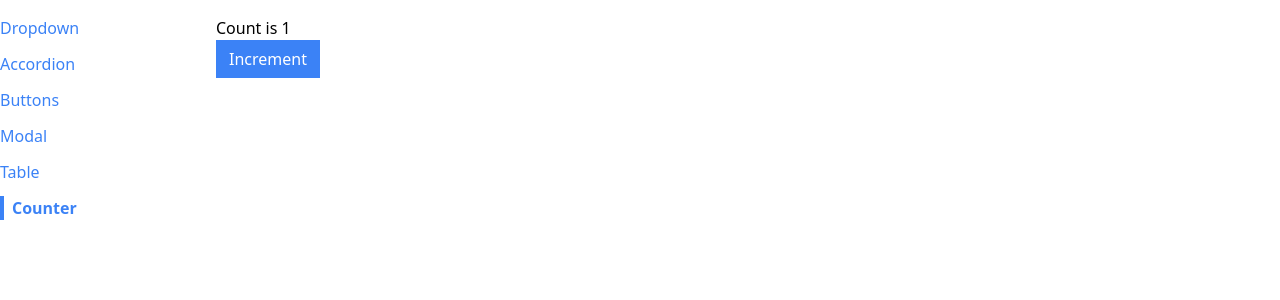
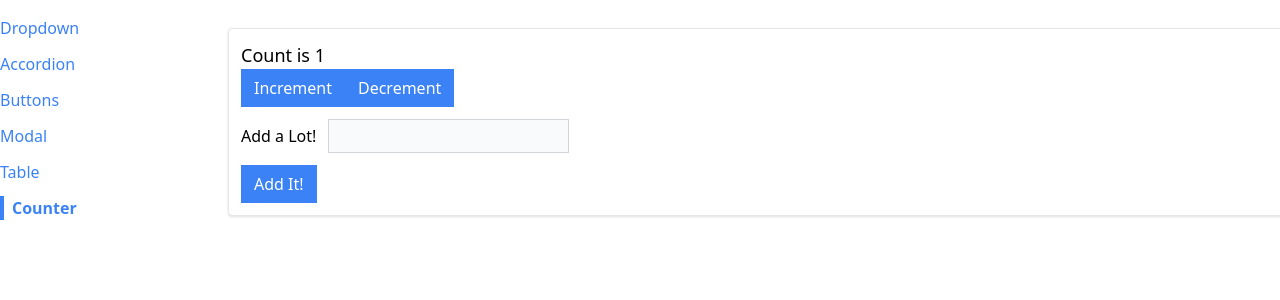
Before and after one commit to AmanMayank/Components, a React (Create React App) app: page /counter in a window 1280 px wide. Shown: the top 300 px of the page. Built offline with nearby package versions, Linux system fonts and the light colour scheme.

Commit message:
UpdateCounter

```diff
--- a/src/pages/CounterPage.js
+++ b/src/pages/CounterPage.js
@@ -1,15 +1,53 @@
+import { useState } from "react";
 import Button from "../components/Button";
-import { useCounter } from "../hooks/useCounter";
+import Panel from "../components/Panel";
 
 function CounterPage({ initialCount }) {
-  const { count, increment } = useCounter(initialCount);
+  const [count, setCount] = useState(initialCount);
+  const [valueToAdd, setValueToAdd] = useState(0);
+
+  const increment = () => {
+    setCount(count + 1);
+  };
+
+  const decrement = () => {
+    setCount(count - 1);
+  };
+
+  const handleChange = (event) => {
+    const value = parseInt(event.target.value) || 0;
+    setValueToAdd(value);
+  };
+
+  const handleSubmit = (event) => {
+    event.preventDefault();
+    setCount(count + valueToAdd);
+    setValueToAdd(0);
+  };
+
   return (
-    <div>
-      <h1>Count is {count}</h1>
-      <Button primary onClick={increment}>
-        Increment
-      </Button>
-    </div>
+    <Panel className="m-3">
+      <h1 className="text-lg">Count is {count}</h1>
+      <div className="flex flex-row">
+        <Button primary onClick={increment}>
+          Increment
+        </Button>
+        <Button primary onClick={decrement}>
+          Decrement
+        </Button>
+      </div>
+
+      <form onSubmit={handleSubmit}>
+        <label> Add a Lot!</label>
+        <input
+          value={valueToAdd || ""}
+          onChange={handleChange}
+          type="number"
+          className="p-1 m-3 bg-gray-50 border border-gray-300"
+        />
+        <Button primary>Add It!</Button>
+      </form>
+    </Panel>
   );
 }
 
```
